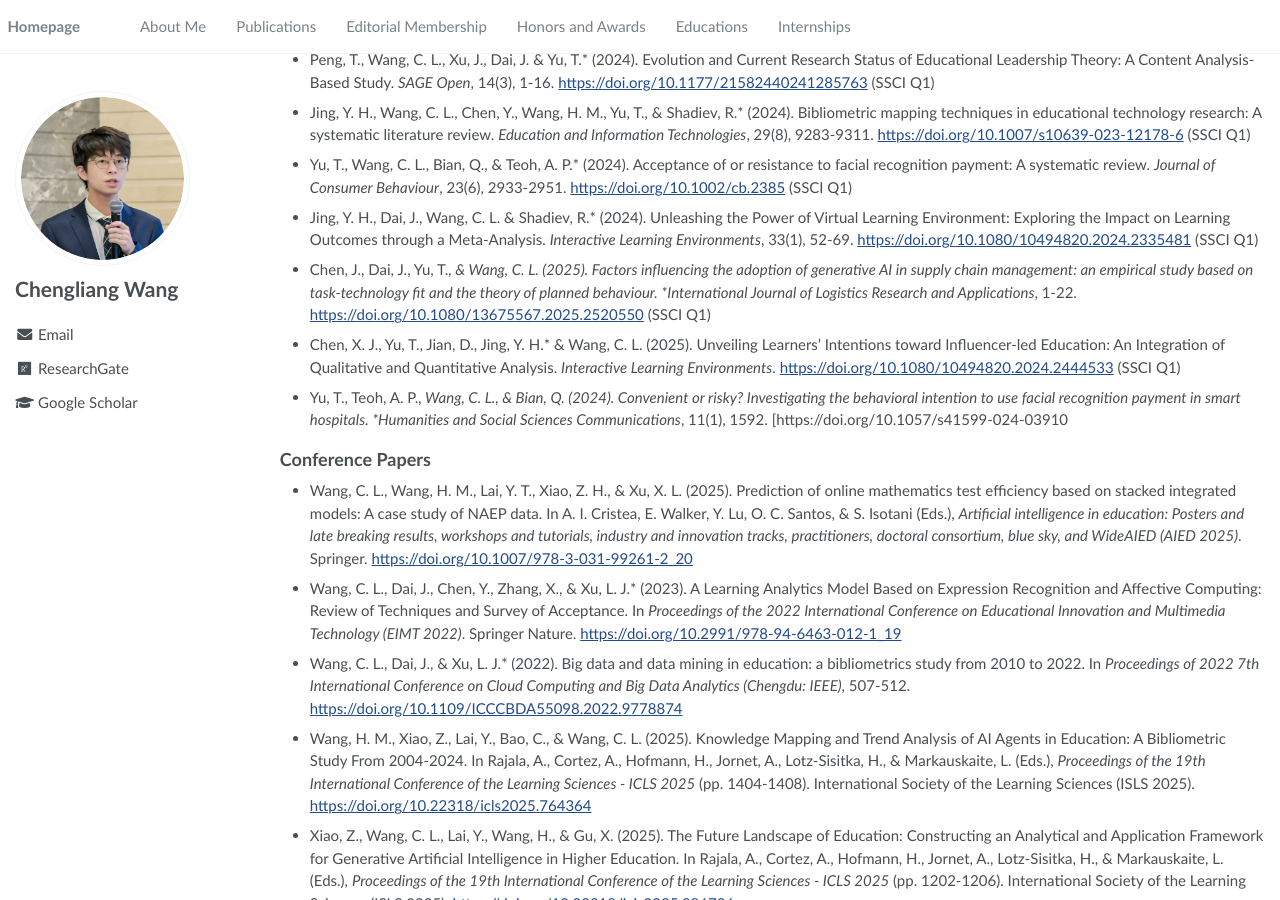
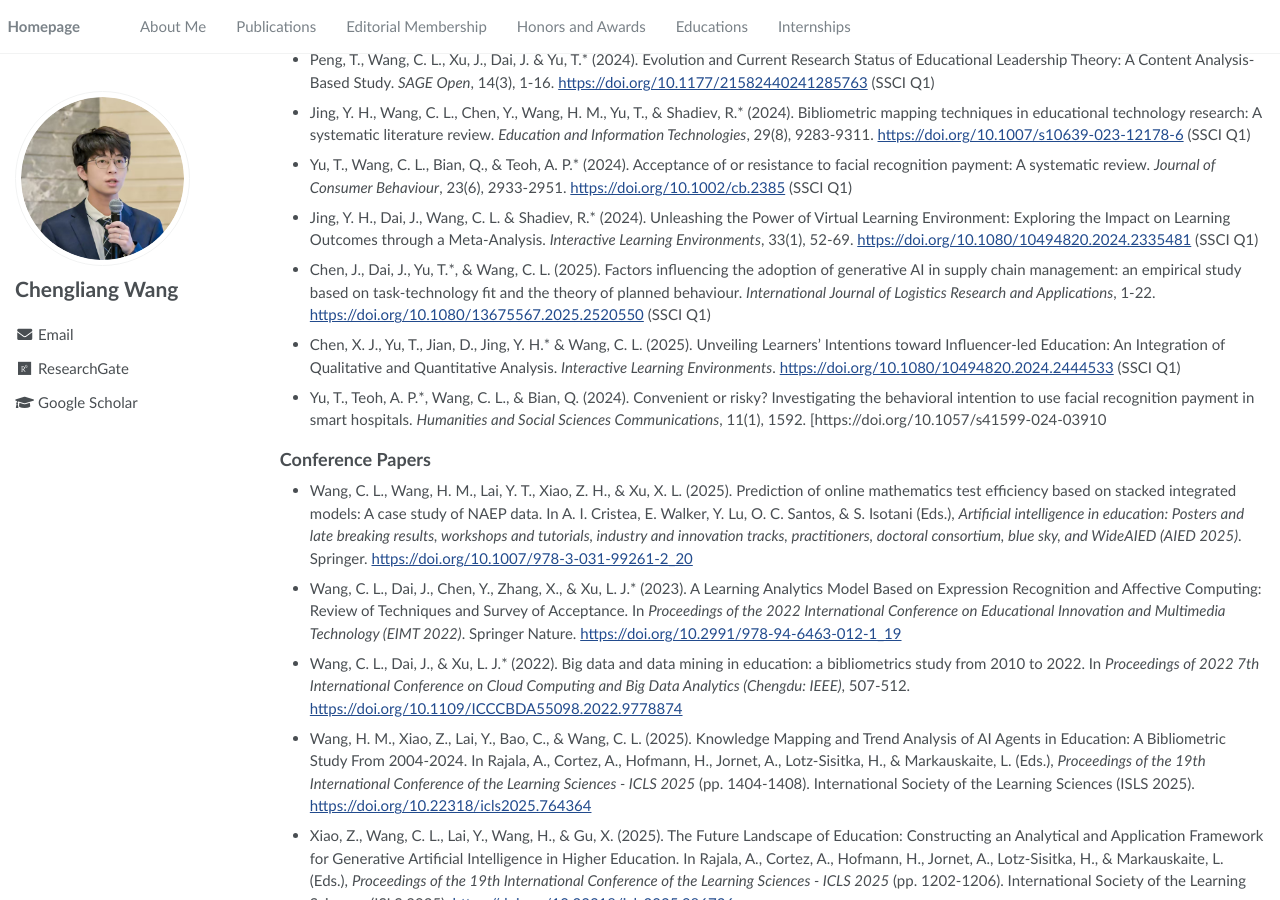
Before and after one commit to wcledutech/wcledutech.github.io, a Jekyll site: the page built from _pages/about.md, in a window 1280 px wide and 900 px high, scrolled down 2159 px. Built offline with Jekyll 4.4.1, drawn with Linux system fonts in a browser that asks for light colours; some of the changed text lies outside the part shown.

Commit message:
fixde escape

```diff
--- a/_pages/about.md
+++ b/_pages/about.md
@@ -25,14 +25,14 @@ His research interests include social media learning, technology-supported progr
 
 ## Authored Journal Paper
 - Wang, C. L., Chen, Y. F., Hu, Z. B., Li, Y. Y., & Gu, X. Q.* (2025). The journey of challenges and victories: Exploring the transformation action framework in the GenAI era from multifaceted policies. *Educational Technology Research and Development*, 1-43. [https://doi.org/10.1007/s11423-025-10535-5](https://doi.org/10.1007/s11423-025-10535-5) (SSCI Q1)
-- Wang, C. L., Chen, X. J.*, Hu Z. B., Jin, S. & Gu, X. Q. (2025). Deconstructing University Learners’ Adoption Intention towards AIGC Technology: A Mixed-Methods Study Using ChatGPT as an Example. *Journal of Computer Assisted Learning*, 41, e13117. [https://doi.org/10.1111/jcal.13117](https://doi.org/10.1111/jcal.13117) (SSCI Q1; ESI 0.1 % hot paper)
+- Wang, C. L., Chen, X. J.\*, Hu Z. B., Jin, S. & Gu, X. Q. (2025). Deconstructing University Learners’ Adoption Intention towards AIGC Technology: A Mixed-Methods Study Using ChatGPT as an Example. *Journal of Computer Assisted Learning*, 41, e13117. [https://doi.org/10.1111/jcal.13117](https://doi.org/10.1111/jcal.13117) (SSCI Q1; ESI 0.1 % hot paper)
 - Wang, C. L., Chen, X. J., Li Y. F., Wang, P. J., Wang, H. M. & Li, Y. Y.* (2025). MetaClassroom: A New Paradigm and Experience for Programming Education. *Journal of Educational Computing Research*, 63(4), 864-901. [https://doi.org/10.1177/07356331251322470](https://doi.org/10.1177/07356331251322470) (SSCI Q1)
 - Wang, C. L., Wang, H. M., Li Y. Y., Dai, J., Gu, X. Q. & Yu, T.* (2024). Factors Influencing University Students’ Behavioral Intention to Use Generative Artificial Intelligence: Integrating the Theory of Planned Behavior and AI Literacy. *International Journal of Human-Computer Interaction*, 41(11), 6649-6671. [https://doi.org/10.1080/10447318.2024.2383033](https://doi.org/10.1080/10447318.2024.2383033) (SSCI Q1; SCI Q1; ESI 0.1 % hot paper; ESI 1% highly cited paper)
 - Wang, C. L., Chen, X. J., Yu, T., Liu, Y, D. & Jing, Y. H. (2024). Education Reform and Change Driven by Digital Technology: A Bibliometric Study from a Global Perspective. *Humanities & Social Sciences Communications*, 11, 256. [https://doi.org/10.1057/s41599-024-02717-y](https://doi.org/10.1057/s41599-024-02717-y) (SSCI Q1; A&HACI; ESI 0.1 % hot paper; ESI 1% highly cited paper)
 - Wang, C. L., Dai, J. Zhu K. K., Yu, T.* & Gu, X. Q. (2023). Understanding the Continuance Intention of College Students Toward New E-learning Spaces Based on an Integrated Model of the TAM and TTF. *International Journal of Human-Computer Interaction*, 40(24), 8419-8432. [https://doi.org/10.1080/10447318.2023.2291609](https://doi.org/10.1080/10447318.2023.2291609) (SSCI Q1; SCI Q1; ESI 0.1 % hot paper; ESI 1% highly cited paper)
 - Wang, C. L., Chen, X. J. & Yu, T.* (2025). What drives learners’ behavioral intention to share knowledge on social media: Evidence from a fuzzy-set qualitative comparative analysis (FsQCA). *Current Psychology*, 44(10), 8766-8780. [https://doi.org/10.1007/s12144-025-07813-z](https://doi.org/10.1007/s12144-025-07813-z) (SSCI Q1)
 - Wang, H. M.#, Wang, C. L.#, Chen, Z., Liu, F., Bao, C. J. & Xu, X. L.* (2025). Impact of AI-Agent-supported Collaborative Learning on the Learning Outcomes of University Programming Courses. *Education and Information Technologies*, 1-33. [https://doi.org/10.1007/s10639-025-13487-8](https://doi.org/10.1007/s10639-025-13487-8) (SSCI Q1)
-- Wang, C. L., Wang, H. M.*, Hu, Z. H., & Chen, X. J. (2024). Annotated Emotional Image Datasets of Chinese University Students in Real Classrooms for Deep Learning. *Data in Brief*, 57, 111147. [https://doi.org/10.1016/j.dib.2024.111147](https://doi.org/10.1016/j.dib.2024.111147) (ESCI)
+- Wang, C. L., Wang, H. M.\*, Hu, Z. H., & Chen, X. J. (2024). Annotated Emotional Image Datasets of Chinese University Students in Real Classrooms for Deep Learning. *Data in Brief*, 57, 111147. [https://doi.org/10.1016/j.dib.2024.111147](https://doi.org/10.1016/j.dib.2024.111147) (ESCI)
 - Chen, X. J., Hu, Z. B., & Wang, C. L.* (2024). Empowering Education Development through AIGC: A Systematic Literature Review. *Education and Information Technologies*, 29, 17485-17537. [https://doi.org/10.1007/s10639-024-12549-7](https://doi.org/10.1007/s10639-024-12549-7) (SSCI Q1; ESI 0.1 % hot paper; ESI 1% highly cited paper)
 - Jing, Y. H., Wang, H. M., Chen, X. J., & Wang, C. L.* (2024). What factors will affect the effectiveness of using ChatGPT to solve programming problems? A quasi-experimental study. *Humanities & Social Sciences Communications*, 11, 319. [https://doi.org/10.1057/s41599-024-02751-w](https://doi.org/10.1057/s41599-024-02751-w) (SSCI Q1; A&HACI; ESI 0.1 % hot paper; ESI 1% highly cited paper)
 - Dai, J., Zhang, X., & Wang, C. L.* (2024). A metaanalysis of learners’ continuance intention toward online education platforms. *Education and Information Technologies*, 29, 21833-21868. [https://doi.org/10.1007/s10639-024-12654-7](https://doi.org/10.1007/s10639-024-12654-7) (SSCI Q1; ESI 0.1 % hot paper; ESI 1% highly cited paper)
@@ -40,7 +40,7 @@ His research interests include social media learning, technology-supported progr
 - Yu, T., Dai, J. & Wang, C. L.* (2023). Adoption of blended learning: Chinese university students’ perspectives. *Humanities & Social Sciences Communications*, 10, 390. [https://doi.org/10.1057/s41599-023-01904-7](https://doi.org/10.1057/s41599-023-01904-7) (SSCI Q1; A&HCI; ESI 1% highly cited paper)
 - Xia, Y. Q., Deng, Y. L., Tao X. Y., Zhang, S. N. & Wang, C. L.* (2024). Digital art exhibitions and psychological well-being in Chinese Generation Z: An analysis based on the S-O-R framework. *Humanities & Social Sciences Communications*, 11, 266. [https://doi.org/10.1057/s41599-024-02718-x](https://doi.org/10.1057/s41599-024-02718-x) (SSCI Q1; A&HCI; ESI 1% highly cited paper)
 - Liu, Y. C., Xu, G. R., Yuan, S., Zhou, C., & Wang, C. L.* (2024). Assessment as learning: Evidence based on meta-analysis and quantitative ethnography research. *Studies in Educational Evaluation*, 83, 101423. [https://doi.org/10.1016/j.stueduc.2024.101423](https://doi.org/10.1016/j.stueduc.2024.101423) (SSCI Q1)
-- Mo C., Wang C. L.*, Dai J. & Jin P. Q. (2022). Video Playback Speed Influence on Learning Effect From the Perspective of Personalized Adaptive Learning: A Study Based on Cognitive Load Theory. *Frontiers in Psychology*, 13, 839982. [https://doi.org/10.3389/fpsyg.2022.839982](https://doi.org/10.3389/fpsyg.2022.839982) (SSCI Q1)
+- Mo C., Wang C. L.\*, Dai J. & Jin P. Q. (2022). Video Playback Speed Influence on Learning Effect From the Perspective of Personalized Adaptive Learning: A Study Based on Cognitive Load Theory. *Frontiers in Psychology*, 13, 839982. [https://doi.org/10.3389/fpsyg.2022.839982](https://doi.org/10.3389/fpsyg.2022.839982) (SSCI Q1)
 - Ma, Y. & Wang, C. L.* (2025). Empowering music education with technology: a bibliometric perspective. *Humanities and Social Sciences Communications*, 12, 345. [https://doi.org/10.1057/s41599-025-04616-2](https://doi.org/10.1057/s41599-025-04616-2) (SSCI Q1; A&HACI)
 - Shang, X., Liu, Z., Gong, C., He, Z., & Wang, C. L.* (2025). From Perception to Trust: The Multidimensional Landscape of Anthropomorphism in Robotics. *International Journal of Human-Computer Interaction*, 1-23. [https://doi.org/10.1080/10447318.2025.2504198](https://doi.org/10.1080/10447318.2025.2504198) (SSCI Q1; SCI Q1)
 - Shang, X., Liu, Z., Gong, C., Hu, Z., Wu, Y. & Wang, C. L.* (2024). Knowledge mapping and evolution of research on older adults’ technology acceptance: A bibliometric study from 2013 to 2023. *Humanities and Social Sciences Communications*, 11, 1115. [https://doi.org/10.1057/s41599-024-03658-2](https://doi.org/10.1057/s41599-024-03658-2) (SSCI Q1; A&HCI)
@@ -57,9 +57,9 @@ His research interests include social media learning, technology-supported progr
 - Jing, Y. H., Wang, C. L., Chen, Y., Wang, H. M., Yu, T., & Shadiev, R.* (2024). Bibliometric mapping techniques in educational technology research: A systematic literature review. *Education and Information Technologies*, 29(8), 9283-9311. [https://doi.org/10.1007/s10639-023-12178-6](https://doi.org/10.1007/s10639-023-12178-6) (SSCI Q1)
 - Yu, T., Wang, C. L., Bian, Q., & Teoh, A. P.* (2024). Acceptance of or resistance to facial recognition payment: A systematic review. *Journal of Consumer Behaviour*, 23(6), 2933-2951. [https://doi.org/10.1002/cb.2385](https://doi.org/10.1002/cb.2385) (SSCI Q1)
 - Jing, Y. H., Dai, J., Wang, C. L. & Shadiev, R.* (2024). Unleashing the Power of Virtual Learning Environment: Exploring the Impact on Learning Outcomes through a Meta-Analysis. *Interactive Learning Environments*, 33(1), 52-69. [https://doi.org/10.1080/10494820.2024.2335481](https://doi.org/10.1080/10494820.2024.2335481) (SSCI Q1)
-- Chen, J., Dai, J., Yu, T.*, & Wang, C. L. (2025). Factors influencing the adoption of generative AI in supply chain management: an empirical study based on task-technology fit and the theory of planned behaviour. *International Journal of Logistics Research and Applications*, 1-22. [https://doi.org/10.1080/13675567.2025.2520550](https://doi.org/10.1080/13675567.2025.2520550) (SSCI Q1)
+- Chen, J., Dai, J., Yu, T.\*, & Wang, C. L. (2025). Factors influencing the adoption of generative AI in supply chain management: an empirical study based on task-technology fit and the theory of planned behaviour. *International Journal of Logistics Research and Applications*, 1-22. [https://doi.org/10.1080/13675567.2025.2520550](https://doi.org/10.1080/13675567.2025.2520550) (SSCI Q1)
 - Chen, X. J., Yu, T., Jian, D., Jing, Y. H.* & Wang, C. L. (2025). Unveiling Learners’ Intentions toward Influencer-led Education: An Integration of Qualitative and Quantitative Analysis. *Interactive Learning Environments*. [https://doi.org/10.1080/10494820.2024.2444533](https://doi.org/10.1080/10494820.2024.2444533) (SSCI Q1)
-- Yu, T., Teoh, A. P.*, Wang, C. L., & Bian, Q. (2024). Convenient or risky? Investigating the behavioral intention to use facial recognition payment in smart hospitals. *Humanities and Social Sciences Communications*, 11(1), 1592. [https://doi.org/10.1057/s41599-024-03910
+- Yu, T., Teoh, A. P.\*, Wang, C. L., & Bian, Q. (2024). Convenient or risky? Investigating the behavioral intention to use facial recognition payment in smart hospitals. *Humanities and Social Sciences Communications*, 11(1), 1592. [https://doi.org/10.1057/s41599-024-03910
 
 ## Conference Papers
 
```
Also changed, not shown: 2 other files.
